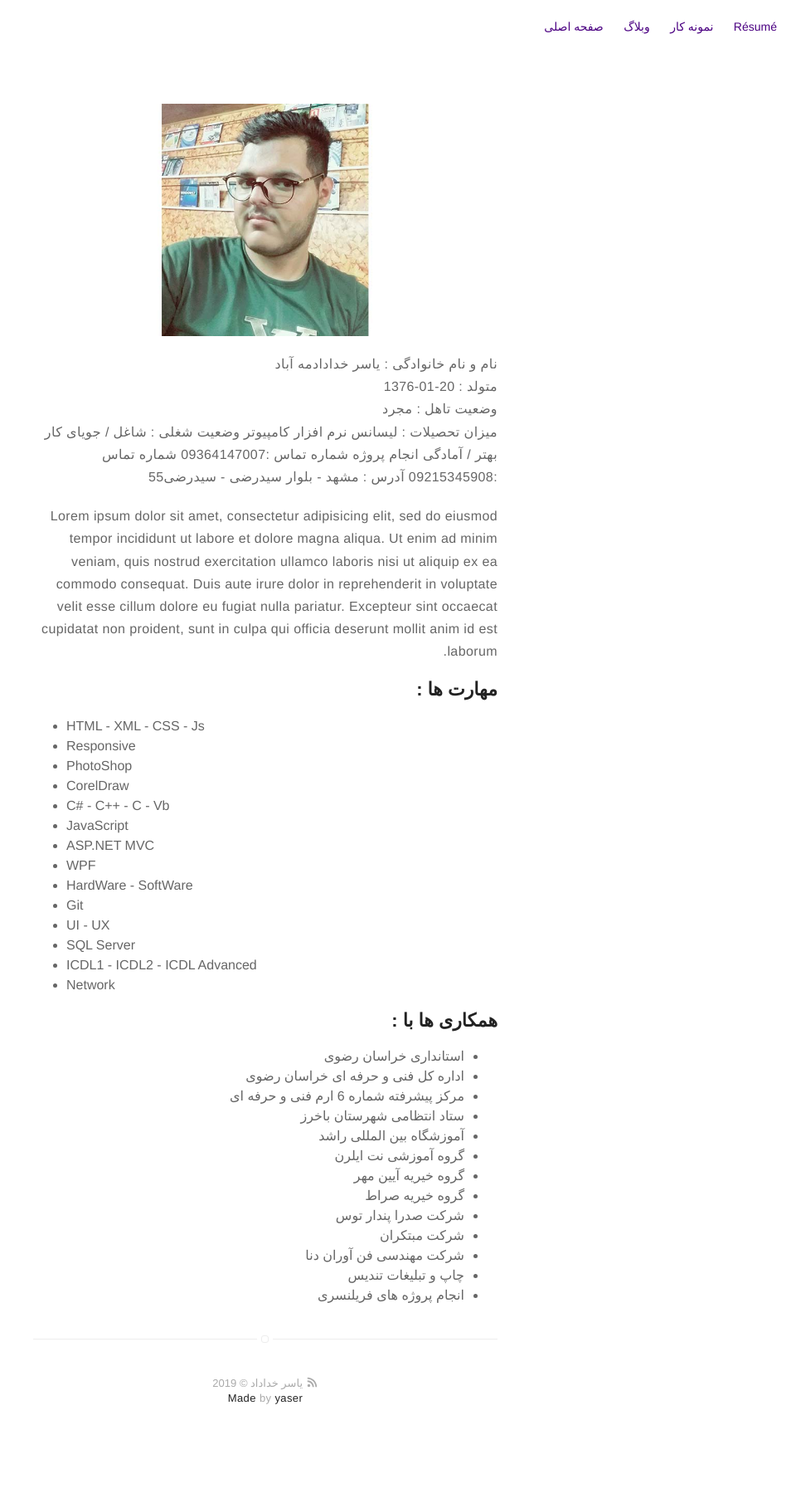
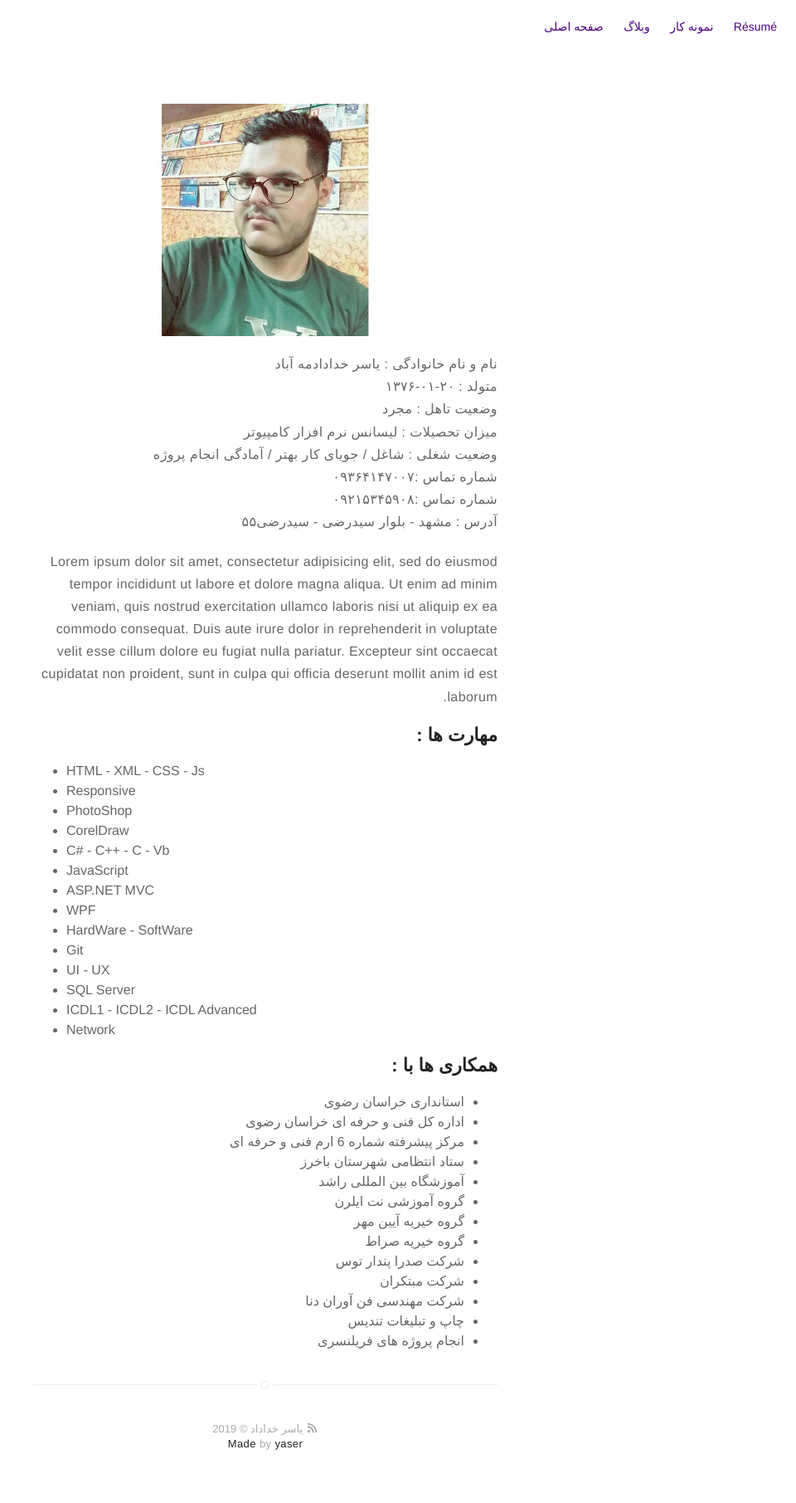
Before and after one commit to yaserkhodadad/yaserkhodadad.github.io, a Jekyll site: the page built from about.md, in a window 1280 px wide. Shown: the whole page at 83% size, without its empty margins (320-1280 px from the left). Built offline with Jekyll 4.4.1, drawn with Linux system fonts in a browser that asks for light colours; before the commit the page ends 1756 px from its top, so only the background shows below that.

Commit message:
Update about.md

```diff
--- a/about.md
+++ b/about.md
@@ -7,13 +7,13 @@ layout: page
 
 <p style="direction:rtl">
 نام و نام خانوادگی : یاسر خدادادمه آباد<br/>
-متولد : 20-01-1376<br/>
+متولد : ۲۰-۰۱-۱۳۷۶<br/>
 وضعیت تاهل : مجرد<br/>
-میزان تحصیلات : لیسانس نرم افزار کامپیوتر
-وضعیت شغلی : شاغل / جویای کار بهتر / آمادگی انجام پروژه
-شماره تماس :09364147007
-شماره تماس :09215345908
-آدرس : مشهد - بلوار سیدرضی - سیدرضی55
+میزان تحصیلات : لیسانس نرم افزار کامپیوتر<br/>
+وضعیت شغلی : شاغل / جویای کار بهتر / آمادگی انجام پروژه<br/>
+شماره تماس :۰۹۳۶۴۱۴۷۰۰۷<br/>
+شماره تماس :۰۹۲۱۵۳۴۵۹۰۸<br/>
+آدرس : مشهد - بلوار سیدرضی - سیدرضی۵۵<br/>
 
 </p>
 
```
